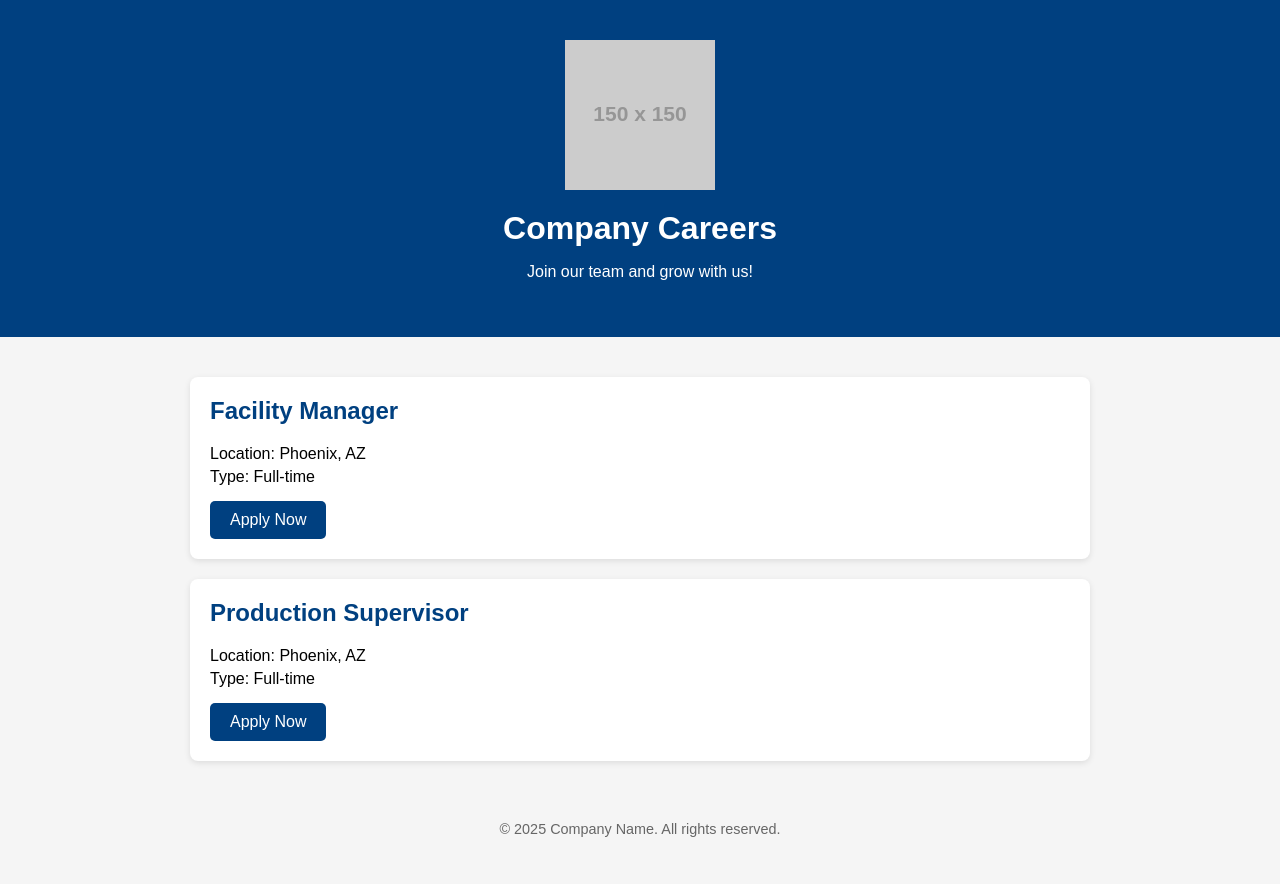
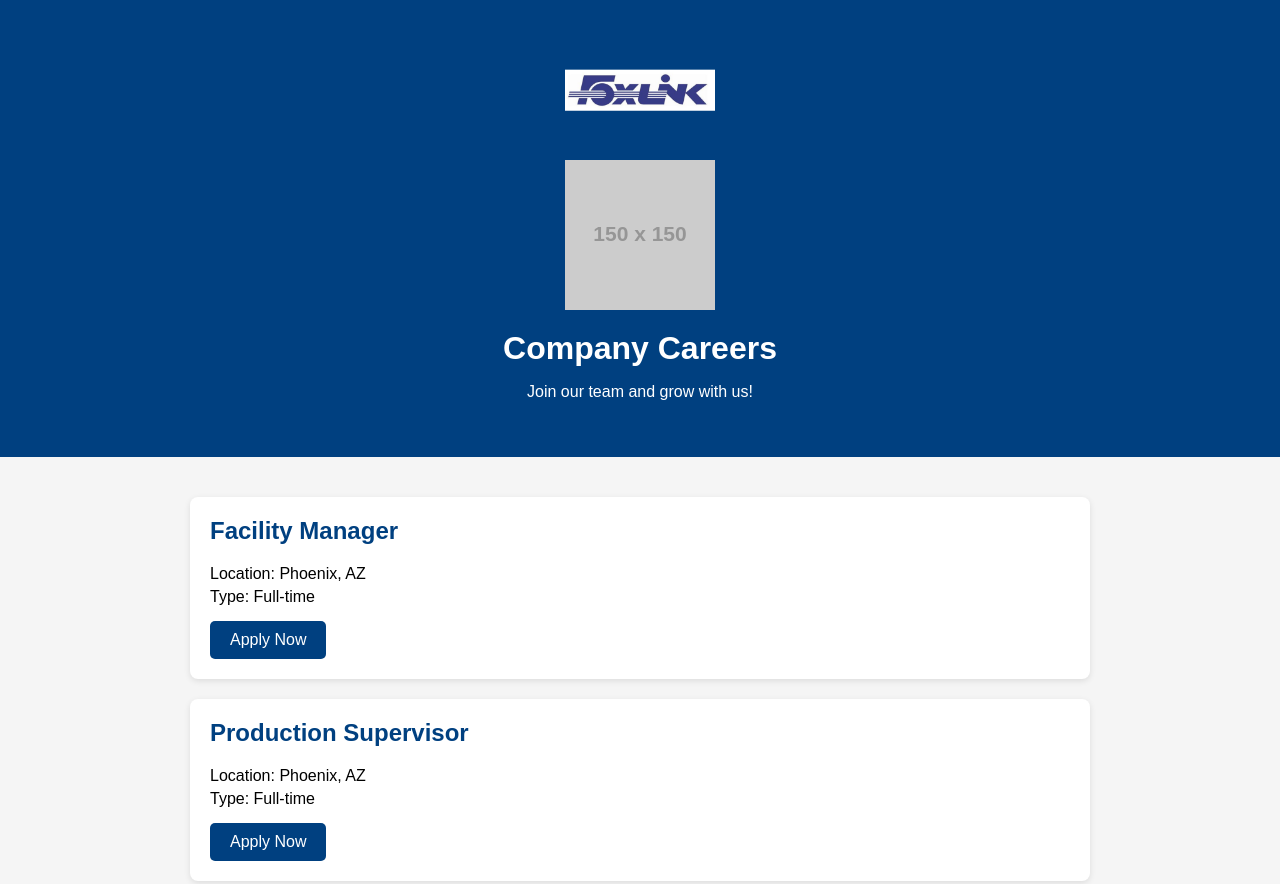
Before and after one commit to Rimayeh/career-page, a plain HTML site: page index.html in a window 1280 px wide. Shown: the top 884 px of the page. Before the commit the page ends 857 px from the top, so only its background shows below. Drawn offline with Linux system fonts and the light colour scheme; placeholder pictures from the web are drawn by us.

Commit message:
Update index.html
add logo

```diff
--- a/index.html
+++ b/index.html
@@ -21,7 +21,7 @@
 <body>
 
 <header>
-    <!-- 公司 Logo，可替換成實際 URL -->
+    <img src="logo.png" alt="Company Logo">
     <img src="https://via.placeholder.com/150" alt="Company Logo">
     <h1>Company Careers</h1>
     <p>Join our team and grow with us!</p>
```
